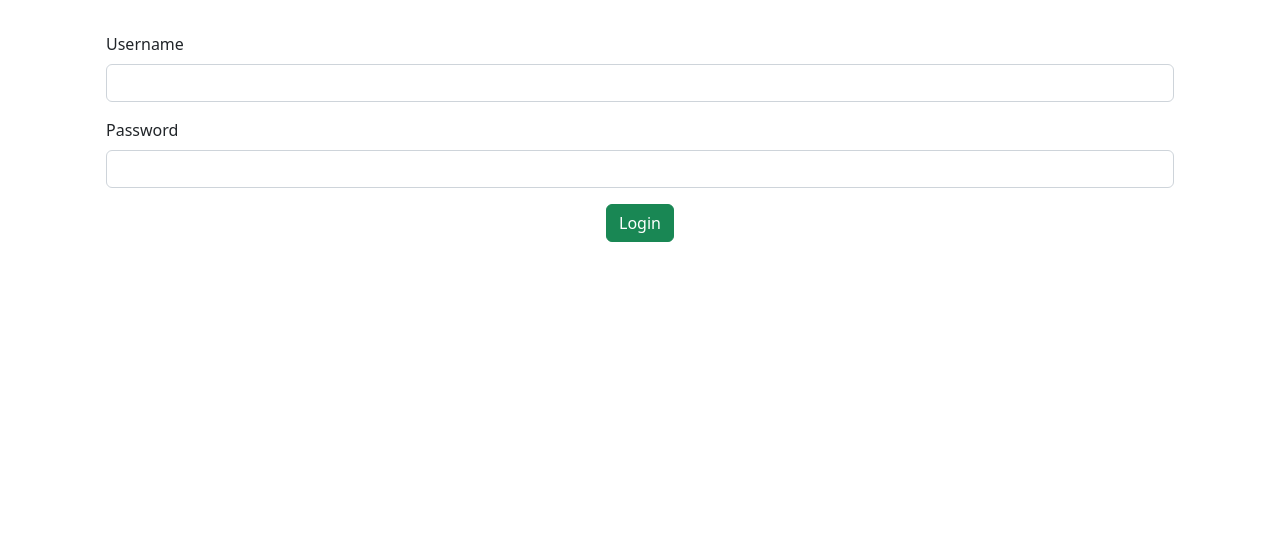
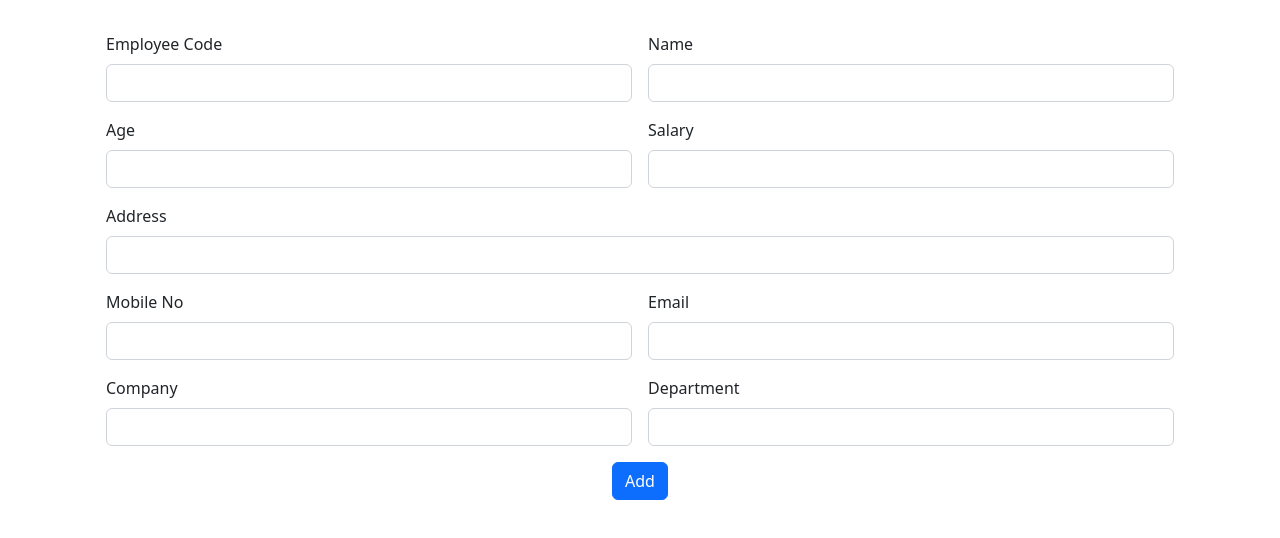
Before and after one commit to hami-r/EmployeeAngularApp, an Angular app: page / in a window 1280 px wide. Shown: the top 538 px of the page. Built offline with nearby package versions, Linux system fonts and the light colour scheme.

Commit message:
employee add component created

```diff
--- a/src/app/app.component.html
+++ b/src/app/app.component.html
@@ -1,2 +1,2 @@
-<app-admin-login></app-admin-login>
+<app-employee-add></app-employee-add>
 <router-outlet></router-outlet>
--- a/src/app/app.module.ts
+++ b/src/app/app.module.ts
@@ -4,11 +4,13 @@
 import { AppRoutingModule } from './app-routing.module';
 import { AppComponent } from './app.component';
 import { AdminLoginComponent } from './admin-login/admin-login.component';
+import { EmployeeAddComponent } from './employee-add/employee-add.component';
 
 @NgModule({
   declarations: [
     AppComponent,
-    AdminLoginComponent
+    AdminLoginComponent,
+    EmployeeAddComponent
   ],
   imports: [
     BrowserModule,
--- /dev/null
+++ b/src/app/employee-add/employee-add.component.html
@@ -0,0 +1,48 @@
+
+<div class="container">
+    <div class="row">
+        <div class="col col-12 col-sm-12 col-md-12 col-lg-12 col-xl-12 col-xxl-12">
+            <div class="row g-3 m-3">
+                <div class="col col-12 col-sm-6 col-md-6 col-lg-6 col-xl-6 col-xxl-6">
+                    <label for="" class="form-label">Employee Code</label>
+                    <input type="text" class="form-control">
+                </div>
+                <div class="col col-12 col-sm-6 col-md-6 col-lg-6 col-xl-6 col-xxl-6">
+                    <label for="" class="form-label">Name</label>
+                    <input type="text" class="form-control">
+                </div>
+                <div class="col col-12 col-sm-6 col-md-6 col-lg-6 col-xl-6 col-xxl-6">
+                    <label for="" class="form-label">Age</label>
+                    <input type="text" class="form-control">
+                </div>
+                <div class="col col-12 col-sm-6 col-md-6 col-lg-6 col-xl-6 col-xxl-6">
+                    <label for="" class="form-label">Salary</label>
+                    <input type="text" class="form-control">
+                </div>
+                <div class="col col-12 col-sm-12 col-md-12 col-lg-12 col-xl-12 col-xxl-12">
+                    <label for="" class="form-label">Address</label>
+                    <input type="text" class="form-control">
+                </div>
+                <div class="col col-12 col-sm-6 col-md-6 col-lg-6 col-xl-6 col-xxl-6">
+                    <label for="" class="form-label">Mobile No</label>
+                    <input type="text" class="form-control">
+                </div>
+                <div class="col col-12 col-sm-6 col-md-6 col-lg-6 col-xl-6 col-xxl-6">
+                    <label for="" class="form-label">Email</label>
+                    <input type="email" class="form-control">
+                </div>
+                <div class="col col-12 col-sm-6 col-md-6 col-lg-6 col-xl-6 col-xxl-6">
+                    <label for="" class="form-label">Company</label>
+                    <input type="text" class="form-control">
+                </div>
+                <div class="col col-12 col-sm-6 col-md-6 col-lg-6 col-xl-6 col-xxl-6">
+                    <label for="" class="form-label">Department</label>
+                    <input type="text" class="form-control">
+                </div>
+                <div class="col col-12 col-sm-12 col-md-12 col-lg-12 col-xl-12 col-xxl-12 text-center">
+                    <button class="btn btn-primary">Add</button>
+                </div>
+            </div>
+        </div>
+    </div>
+</div>
```
Also changed, not shown: src/app/employee-add/employee-add.component.ts (added, +10 -0 lines), src/app/employee-add/employee-add.component.css (added).
